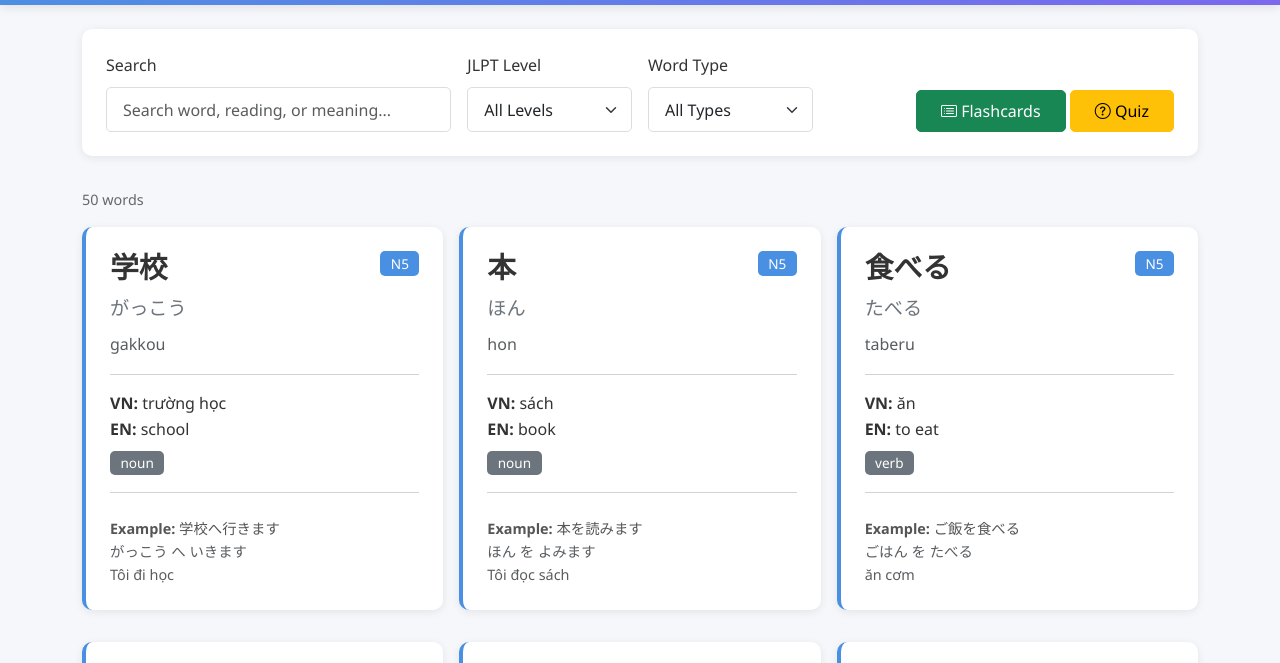
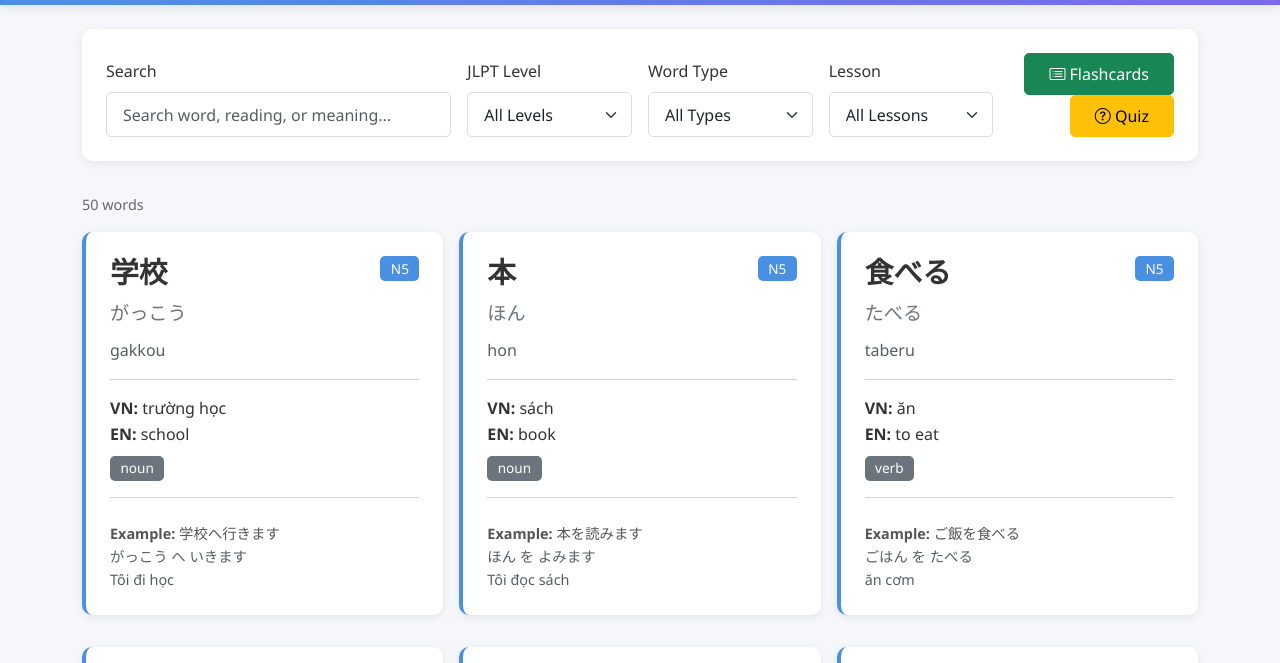
Before and after one commit to luandd-190396/luandd-190396.github.io, a plain HTML site: page pages/vocab.html in a window 1280 px wide. Shown: the part 59-722 px from the top of the page. Drawn offline with nearby package versions, Linux system fonts and the light colour scheme.

Commit message:
Add lesson filter for vocab and kanji pages - Minna no Nihongo support

```diff
--- a/assets/js/vocab.js
+++ b/assets/js/vocab.js
@@ -45,6 +45,11 @@ const VocabModule = {
       this.filterData();
     });
 
+    // Lesson filter
+    $('#lessonFilter').on('change', () => {
+      this.filterData();
+    });
+
     // Flashcard button
     $('#btnFlashcard').on('click', () => {
       window.location.href = 'flashcards.html?type=vocab';
@@ -57,12 +62,13 @@ const VocabModule = {
   },
 
   /**
-   * Filter data based on search, level, and type
+   * Filter data based on search, level, type, and lesson
    */
   filterData() {
     const searchTerm = $('#searchInput').val();
     const selectedLevel = $('#levelFilter').val();
     const selectedType = $('#typeFilter').val();
+    const selectedLesson = $('#lessonFilter').val();
 
     let filtered = [...this.data];
 
@@ -79,6 +85,11 @@ const VocabModule = {
     // Apply type filter
     if (selectedType && selectedType !== 'all') {
       filtered = filtered.filter(item => item.type === selectedType);
+    }
+
+    // Apply lesson filter
+    if (selectedLesson && selectedLesson !== 'all') {
+      filtered = filtered.filter(item => item.lesson === selectedLesson);
     }
 
     this.filteredData = filtered;
@@ -109,6 +120,15 @@ const VocabModule = {
     $typeSelect.append('<option value="all">All Types</option>');
     types.forEach(type => {
       $typeSelect.append(`<option value="${type}">${type}</option>`);
+    });
+
+    // Lesson filter
+    const lessons = Utils.getUniqueValues(this.data, 'lesson').sort();
+    const $lessonSelect = $('#lessonFilter');
+    $lessonSelect.empty();
+    $lessonSelect.append('<option value="all">All Lessons</option>');
+    lessons.forEach(lesson => {
+      $lessonSelect.append(`<option value="${lesson}">${lesson}</option>`);
     });
   },
 
--- a/pages/vocab.html
+++ b/pages/vocab.html
@@ -80,7 +80,13 @@
             <option value="all">All Types</option>
           </select>
         </div>
-        <div class="col-md-4 text-end">
+        <div class="col-md-2">
+          <label for="lessonFilter" class="form-label">Lesson</label>
+          <select id="lessonFilter" class="form-select">
+            <option value="all">All Lessons</option>
+          </select>
+        </div>
+        <div class="col-md-2 text-end">
           <button id="btnFlashcard" class="btn btn-success">
             <i class="bi bi-card-list"></i> Flashcards
           </button>
```
